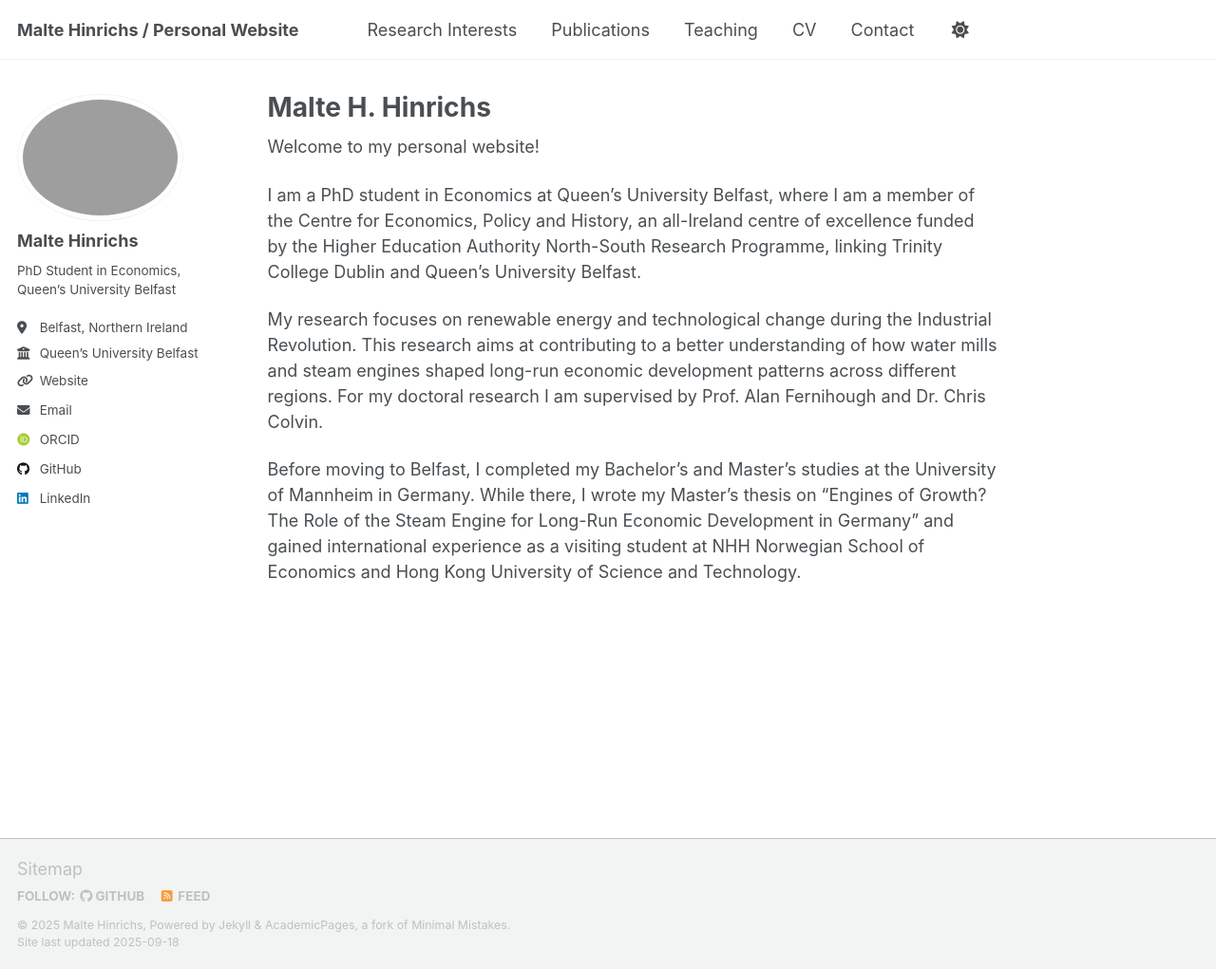
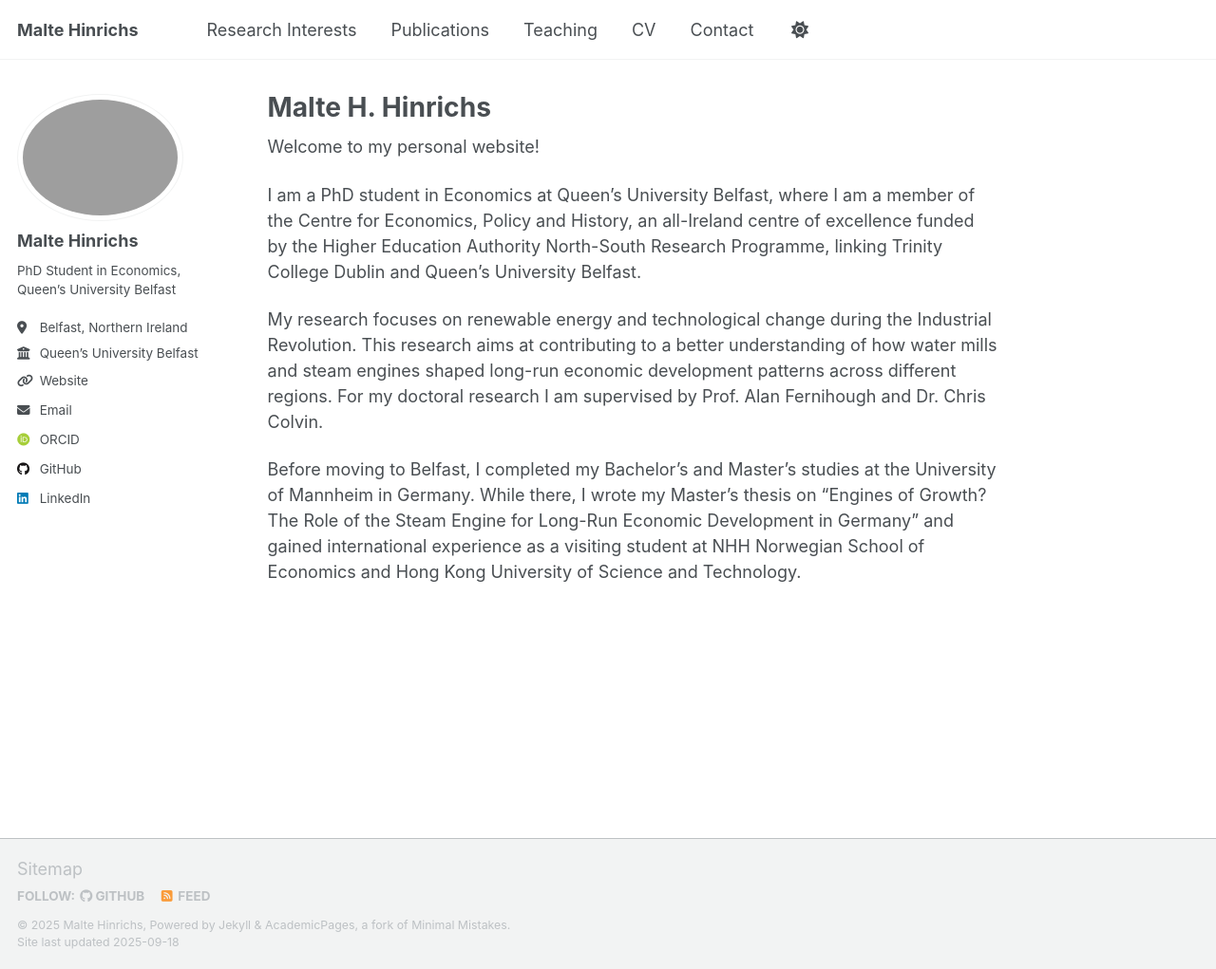
Before and after one commit to maltehhinrichs/maltehhinrichs.github.io, a Jekyll site: the page built from _pages/about.md, in a window 1280 px wide and 1021 px high. Shown: the whole window at 95% size. Built offline with Jekyll 4.4.1, drawn with Linux system fonts in a browser that asks for light colours; some web fonts are replaced; a script that is not in the unit is left out.

Commit message:
Update _config.yml

```diff
--- a/_config.yml
+++ b/_config.yml
@@ -9,7 +9,7 @@
 # Basic Site Settings
 locale                   : "en-US"
 site_theme               : "default" # Currently available options are "default", "air"
-title                    : "Malte Hinrichs / Personal Website"
+title                    : "Malte Hinrichs"
 title_separator          : "-"
 name                     : &name "Malte Hinrichs"
 description              : &description "PhD Student in Economics, Queen’s University Belfast"   # Update this with a general description of your site, this is the default if not overridden by a page
```
